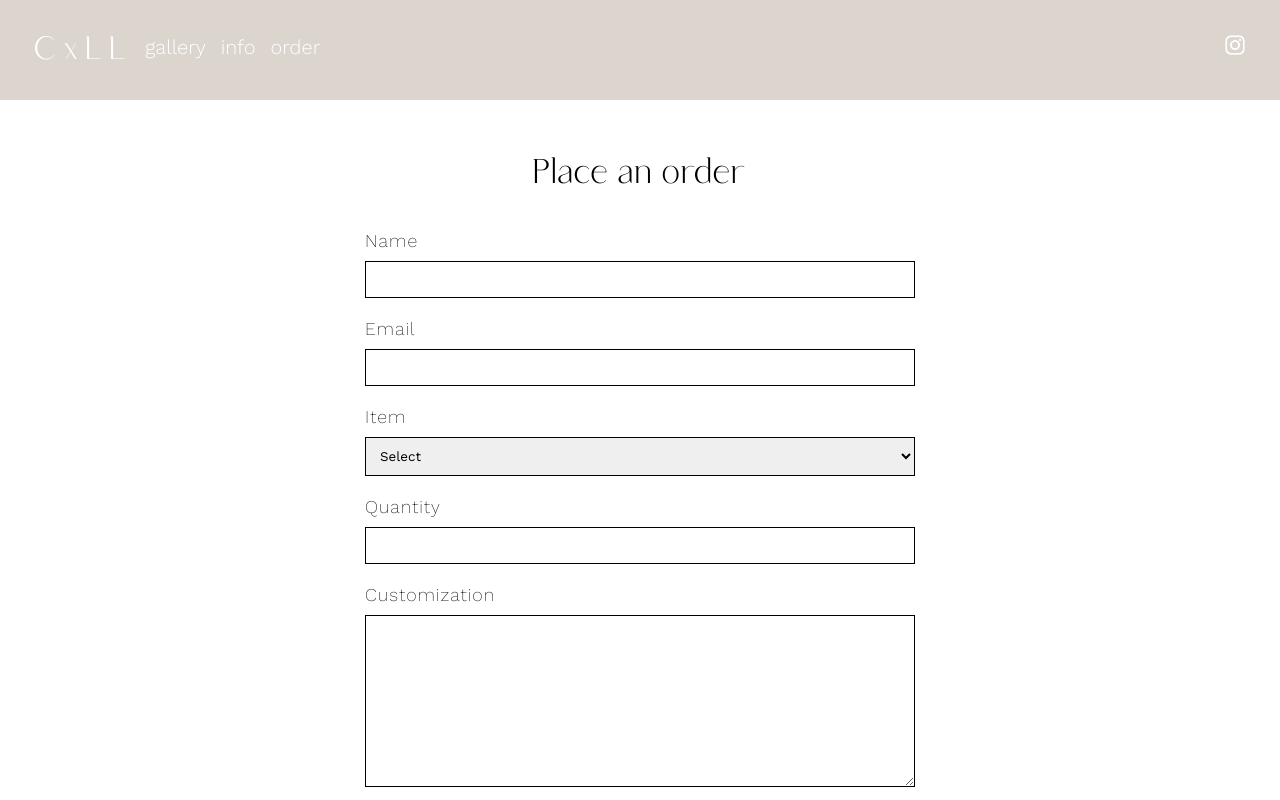
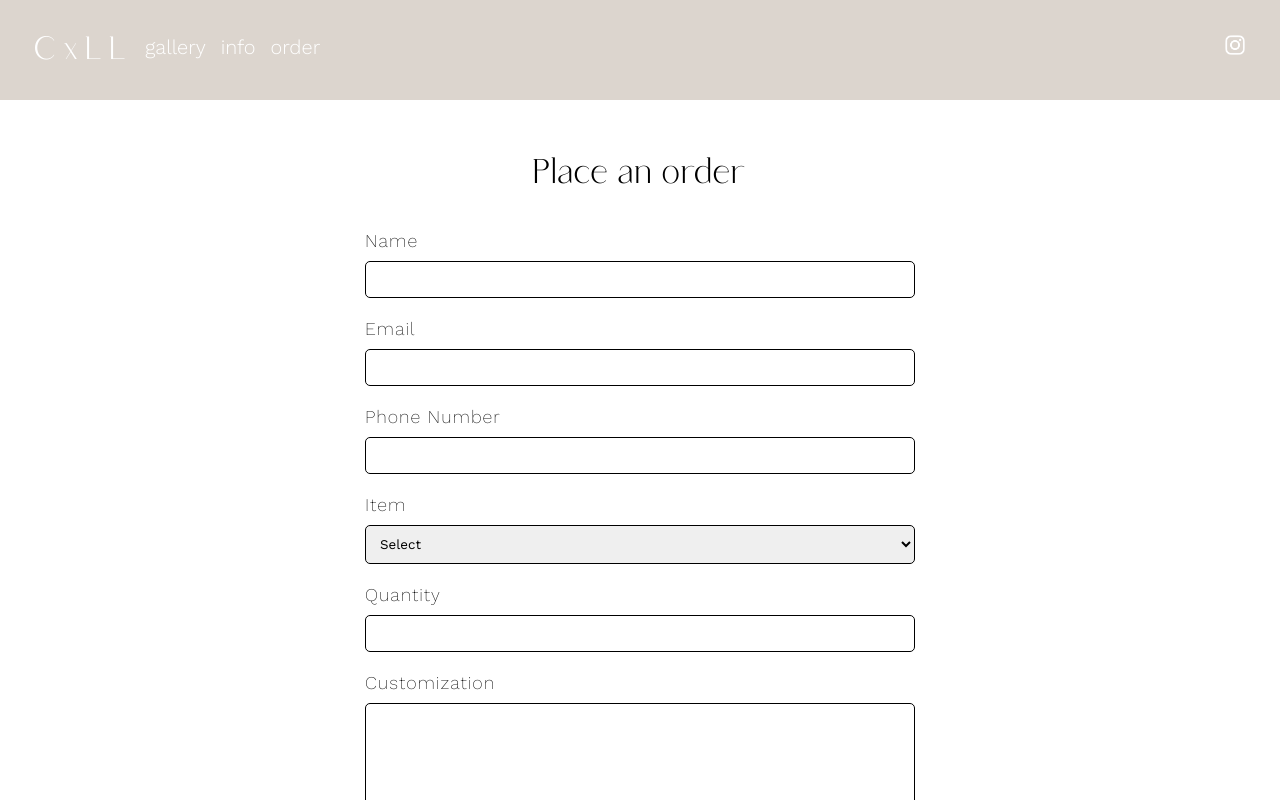
Before and after one commit to megpara/leah, a Next.js app: page /order in a window 1280 px wide. Shown: the top 800 px of the page. Built offline with nearby package versions, Linux system fonts and the light colour scheme; a web font is replaced by a local one.

Commit message:
Add phone to order form

```diff
--- a/pages/api/contact.js
+++ b/pages/api/contact.js
@@ -2,7 +2,6 @@ require("dotenv").config();
 const PASSWORD = process.env.password;
 
 export default async (req, res) => {
-  console.log(PASSWORD);
   console.log(req.body);
 
   let nodemailer = require("nodemailer");
@@ -32,7 +31,8 @@ export default async (req, res) => {
     <br>
     <div><strong>Customer Info:</strong></div>
     <div>${req.body.name}</div>
-    <div>${req.body.email}</div>`,
+    <div>${req.body.email}</div>
+    <div>${req.body.phone}</div>`,
   };
 
   transporter.sendMail(mailData, function (err, info) {
--- a/pages/order.js
+++ b/pages/order.js
@@ -28,6 +28,7 @@ const items = [
 export default function Order() {
   const [name, setName] = useState("");
   const [email, setEmail] = useState("");
+  const [phone, setPhone] = useState("");
   const [item, setItem] = useState("");
   const [quantity, setQuantity] = useState("");
   const [customization, setCustomization] = useState("");
@@ -43,6 +44,7 @@ export default function Order() {
     let data = {
       name,
       email,
+      phone,
       item,
       quantity,
       customization,
@@ -88,6 +90,18 @@ export default function Order() {
                 setEmail(e.currentTarget.value);
               }}
               name="email"
+              className={styles.inputField}
+            />
+          </div>
+
+          <div className={styles.inputGroup}>
+            <label htmlFor="phone">Phone Number</label>
+            <input
+              type="text"
+              onChange={(e) => {
+                setPhone(e.currentTarget.value);
+              }}
+              name="phone"
               className={styles.inputField}
             />
           </div>
--- a/styles/Order.module.css
+++ b/styles/Order.module.css
@@ -29,6 +29,7 @@
   border: 1px solid black;
   padding: 10px;
   font-family: "Work Sans", sans-serif;
+  border-radius: 5px;
 }
 .inputField:focus {
   outline: none;
@@ -58,8 +59,8 @@
     margin: auto;
   }
   .inputField {
-      color: black;
-      background-color: unset;
-      border-radius: 5px;
+    color: black;
+    background-color: unset;
+    border-radius: 5px;
   }
 }
```
